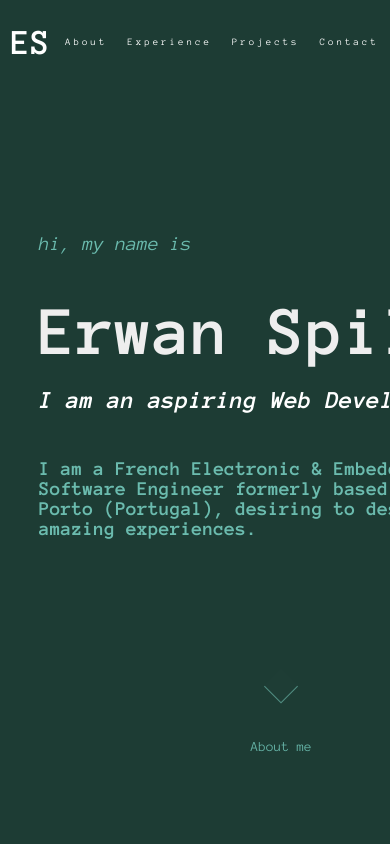
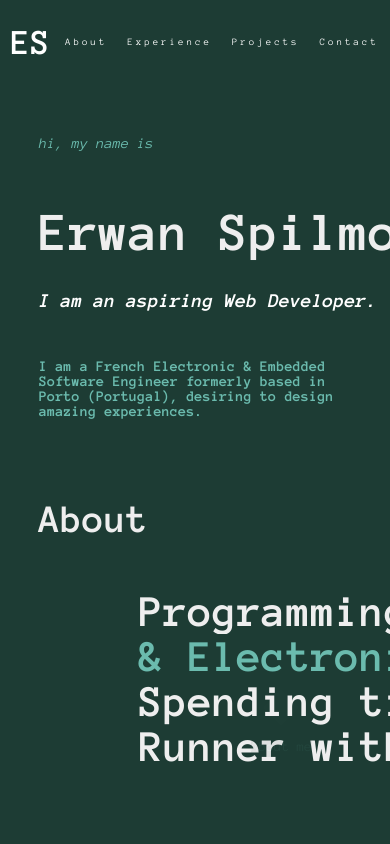
Before and after one commit to Erwan31/Portfolio-V1, a plain HTML site: page index.html in a window 390 px wide. Shown: the top 844 px of the page. Drawn offline with nearby package versions, Linux system fonts and the light colour scheme; a script that the page names is missing; files whose address does not match are found by name.

Commit message:
intro responsive

```diff
--- a/css/intro.css
+++ b/css/intro.css
@@ -23,7 +23,7 @@
 
 .introname{
     margin: 0;
-    width: 633px;
+    width: 630px;
     height: 80px;
     font-style: normal;
     font-weight: bold;
@@ -118,7 +118,8 @@
     color: #6BBBAE;
     text-decoration: none;
     transition: opacity .3s;
-  }
+}
+
   .demo a:hover {
     opacity: .5;
   }
@@ -190,3 +191,45 @@
         opacity: 1;
     }
 }
+
+@media screen and (max-width: 750px){
+    #demo{
+        right: 5%;
+        bottom: 0%;
+        width: 50px;
+    }
+
+    .intro{
+        margin-top: 95px;
+        margin-bottom: 0px;
+        height: 100%;
+    }
+
+    .intro-title{
+        font-size: 15px;
+        line-height: 15px;
+    }
+
+    .introname{
+        width: 100%;
+        font-size: 55px;
+        line-height: 55px;
+        text-align: left;
+    }
+
+    .introp1{
+        font-size: 20px;
+        line-height: 20px;
+    }
+
+    .introp2{
+        font-size: 15px;
+        line-height: 15px;
+        height: 30%;
+        padding-right: 100px;
+    }
+
+
+
+
+}
--- a/index.html
+++ b/index.html
@@ -342,6 +342,12 @@
             .setPin('#intro-container') // pins the element for the the scene's duration
             .addTo(controller); // assign the scene to the controller
 
+        var sceneIntro1 = new ScrollMagic.Scene({
+            duration: 200, // the scene should last for a scroll distance of 100px
+        })
+            .setPin('.demo a') // pins the element for the the scene's duration
+            .addTo(controller); // assign the scene to the controller
+
         var sceneAbout = new ScrollMagic.Scene({
 							triggerElement: ".portrait-container",
 							triggerHook: 0.8,
@@ -416,6 +422,7 @@
     // Get the element with id="defaultOpen" and click on it -> to activate default tab
     // Working in coop with experience.js
     document.getElementById("defaultOpen").click();
+
     </script>
 </body>
 </html>
--- a/navbar.js
+++ b/navbar.js
@@ -12,7 +12,9 @@ function navLink () {
 }
 
 //navLink();
+const scrollMarker = document.querySelector(".demo a");
 
+console.log('scrollmarker', scrollMarker);
 
 /* Scroll detection for sticky navbar */
 const windowH = window.innerHeight;
@@ -20,6 +22,11 @@ const windowH = window.innerHeight;
 window.onscroll = function (){
     //scrollStickiness();
     scrollStickyOrHidden();
+
+    if( window.pageYOffset > 200){
+        scrollMarker.style.display = 'none';
+    }
+    else scrollMarker.style.display = 'inline-block';
 }
 
 const nav = document.querySelector("nav");
@@ -27,6 +34,9 @@ const body = document.querySelector("body");
 let stickyOffset = nav.offsetTop;
 let scrollTop = document.documentElement.scrollTop;
 let lastScrollTop = (nav.offsetHeight*2) + 'px';
+
+
+
 
 function scrollStickiness() {
     if(window.pageYOffset >= stickyOffset){
```
